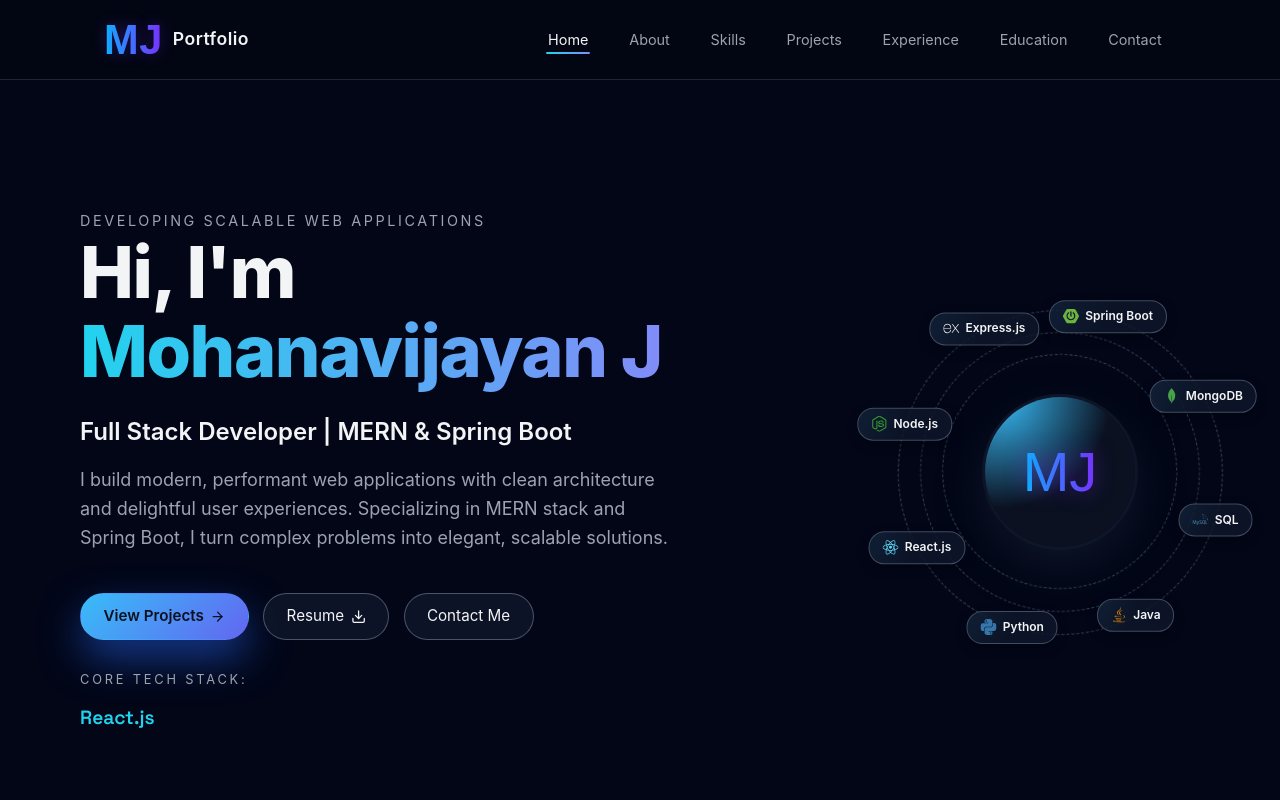
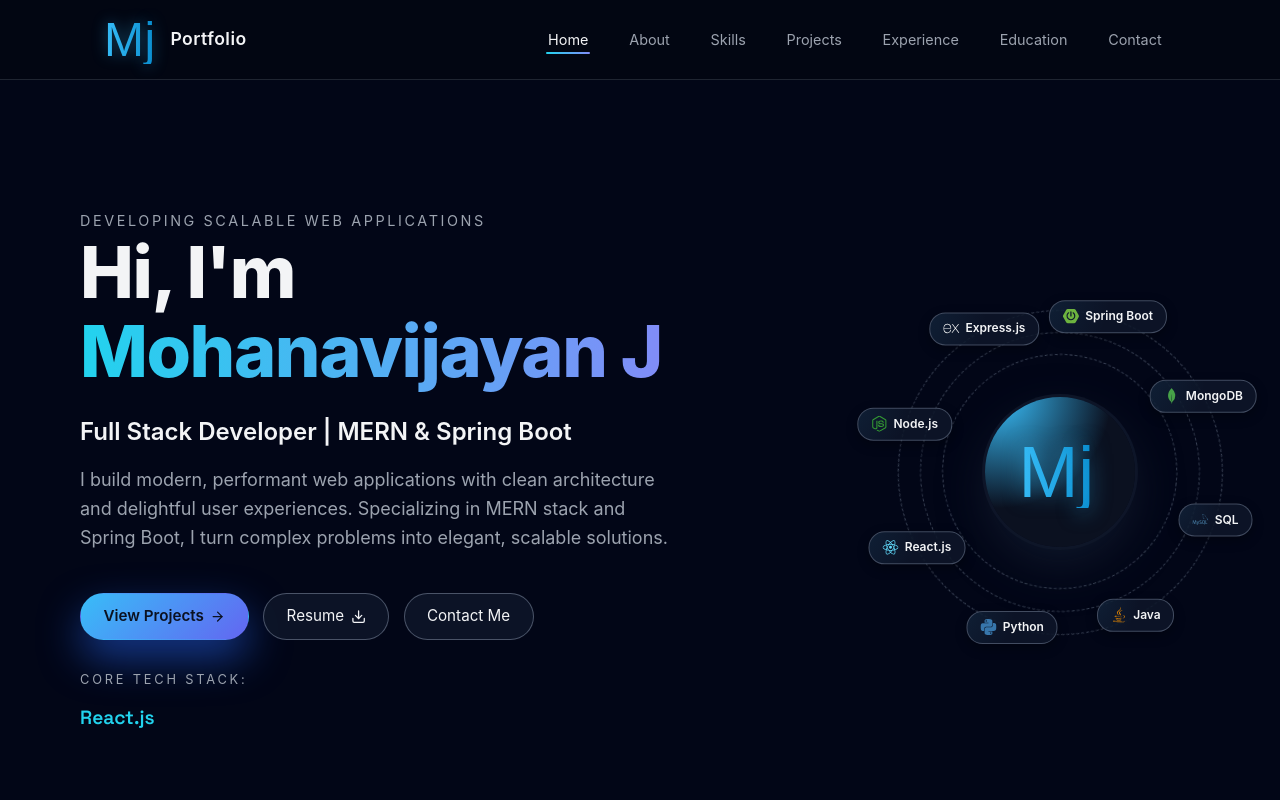
Before and after one commit to Mohan30-7/mohanavijayanj-portfolio, a React (Vite) app: page / in a window 1280 px wide. Shown: the top 800 px of the page. Built offline with nearby package versions, Linux system fonts and the light colour scheme.

Commit message:
Update GitHub links for all projects and internships

```diff
--- a/src/components/Experience.jsx
+++ b/src/components/Experience.jsx
@@ -10,7 +10,7 @@
         location: 'Pondicherry',
         description: 'Performed in-depth data analysis on supermarket sales datasets. Developed an interactive dashboard using Python and Streamlit to visualize sales trends, payment methods, and customer demographics, providing actionable insights for business optimization.',
         tech: ['Python', 'Pandas', 'NumPy', 'Streamlit', 'Matplotlib', 'Plotly'],
-        github: 'https://github.com/Mohan30-7',
+        github: 'https://github.com/Mohan30-7/Supermarket-Sales-Analysis',
         demo: 'https://mohanavijayanj-supermarket-sales-analysis.streamlit.app/',
         image: '/experience/intern.png'
     },
@@ -21,7 +21,7 @@
         location: 'Remote',
         description: 'Developed interactive frontend applications as part of the internship tasks, including an Image Gallery, Calculator, and Music Player. Focused on creating responsive and intuitive user interfaces using modern web technologies.',
         tech: ['HTML5', 'CSS3', 'JavaScript', 'DOM Manipulation'],
-        github: 'https://github.com/Mohan30-7',
+        github: 'https://github.com/Mohan30-7/codealpha-tasks',
         demo: 'https://mohanavijayanj-codealpha-tasks.vercel.app/',
         image: '/experience/intern1.png'
     }
--- a/src/components/Hero.jsx
+++ b/src/components/Hero.jsx
@@ -132,7 +132,7 @@
           style={{ position: 'relative', zIndex: 20 }}
         >
           <div className="hero-avatar">
-            <span className="avatar-initials">MJ</span>
+            <span className="avatar-initials">Mj</span>
           </div>
           <div className="orbit orbit-1" />
           <div className="orbit orbit-2" />
--- a/src/components/Navbar.jsx
+++ b/src/components/Navbar.jsx
@@ -17,7 +17,7 @@
   useEffect(() => {
     const observerOptions = {
       root: null,
-      rootMargin: '-10% 0px -80% 0px', // Adjusted to trigger when section is at the top
+      rootMargin: '-10% 0px -80% 0px',
       threshold: 0
     };
 
@@ -31,7 +31,7 @@
 
     const observer = new IntersectionObserver(handleIntersect, observerOptions);
 
-    // Select all sections that have an ID matching our navItems
+
     navItems.forEach((item) => {
       const element = document.getElementById(item.target);
       if (element) observer.observe(element);
@@ -66,7 +66,7 @@
     <header className="navbar">
       <div className="navbar-inner">
         <div className="logo" onClick={() => handleScroll('home')}>
-          <span className="logo-name">MJ</span>
+          <span className="logo-name">Mj</span>
           <span style={{ marginLeft: '6px', fontSize: '1.1rem', fontWeight: 600 }}>Portfolio</span>
         </div>
 
--- a/src/components/Projects.jsx
+++ b/src/components/Projects.jsx
@@ -7,7 +7,7 @@
     title: 'MERN Bus Reservation System',
     description: 'A full-stack application for searching buses, booking seats, and management. Features a secure admin dashboard and responsive UI.',
     tech: ['MongoDB', 'Express.js', 'React.js', 'Node.js', 'JWT'],
-    github: 'https://github.com/Mohan30-7',
+    github: 'https://github.com/Mohan30-7/mern-bus-reservation-system',
     demo: 'https://mohanavijayanj-mern-bus-reservation-system.vercel.app/',
     image: '/projects/mern-bus.png'
   },
@@ -15,7 +15,7 @@
     title: 'Employee Management System',
     description: 'Full-stack EMS where admins can manage employee records. Built with robust backend architecture and RESTful APIs.',
     tech: ['Spring Boot', 'React.js', 'MySQL', 'REST API', 'Hibernate'],
-    github: 'https://github.com/Mohan30-7',
+    github: 'https://github.com/Mohan30-7/ems-java-react',
     demo: 'https://mohanavijayanj-ems-java-react.vercel.app/login',
     image: '/projects/ems.png'
   },
@@ -23,7 +23,7 @@
     title: 'MV Spark Website',
     description: 'A modern, high-performance responsive website designed to showcase company services with smooth navigation and clean UI.',
     tech: ['React', 'HTML5', 'CSS3', 'JavaScript', 'Responsive'],
-    github: 'https://github.com/Mohan30-7/MV-Spark-Welders',
+    github: 'https://github.com/Mohan30-7/mv-spark-website',
     demo: 'https://mohanavijayanj-mv-spark-website.vercel.app/',
     image: '/projects/mv-spark.png'
   }
--- a/src/styles/index.css
+++ b/src/styles/index.css
@@ -176,15 +176,16 @@
 
 .logo-name {
   font-family: 'Bulgaria', sans-serif;
-  font-size: 2.6rem;
-  background: linear-gradient(to right, #00BFFF, #7B2FFF);
+  font-size: 3rem;
+  background: linear-gradient(to right, #38bdf8, #0284c7);
   -webkit-background-clip: text;
   background-clip: text;
   color: transparent;
   line-height: 1;
-  font-weight: bold;
+  font-weight: 400;
   display: inline-block;
-  text-shadow: 0 0 15px rgba(123, 47, 255, 0.3);
+  text-shadow: 0 0 15px rgba(56, 189, 248, 0.4);
+  padding-right: 0.1em;
 }
 
 .premium-logo {
@@ -505,15 +506,16 @@
 
 .avatar-initials {
   font-family: 'Bulgaria', sans-serif;
-  font-size: 3.5rem;
+  font-size: 4.5rem;
   font-weight: 400;
   letter-spacing: 0;
-  background: linear-gradient(to right, #00BFFF, #7B2FFF);
+  background: linear-gradient(to right, #38bdf8, #0284c7);
   -webkit-background-clip: text;
   background-clip: text;
   color: transparent;
   line-height: 1;
-  text-shadow: 0 0 20px rgba(123, 47, 255, 0.5);
+  text-shadow: 0 0 20px rgba(56, 189, 248, 0.5);
+  padding-right: 0.1em;
 }
 
 .orbit {
```
Also changed, not shown: 6 other files (tests, documents, lock files or other folders).
